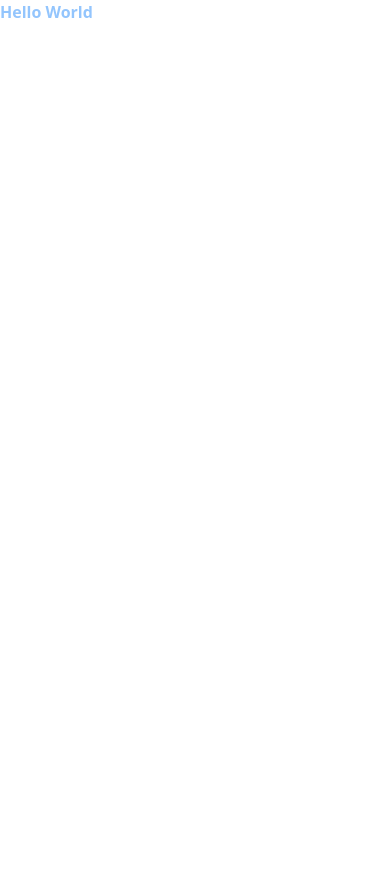
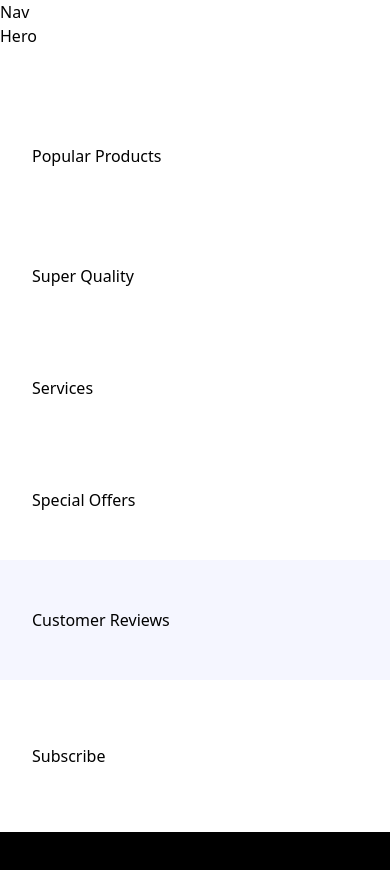
Before and after one commit to myoThiha-ryan/sneakers-x, a React (Vite) app: page / in a window 390 px wide. Shown: the top 870 px of the page. Before the commit the page ends 844 px from the top, so only its background shows below. Built offline with nearby package versions, Linux system fonts and the light colour scheme; a web font is replaced by a local one.

Commit message:
created sections and layout

```diff
--- a/src/App.jsx
+++ b/src/App.jsx
@@ -1,9 +1,19 @@
-function App() {
+import React from "react";
+
+const App = () => {
   return (
-    <>
-      <h1 className="text-blue-300 font-bold">Hello World</h1>
-    </>
+    <main className="relative">
+      Nav
+      <section className="xl:padding-1 wide:padding-r padding-b">Hero</section>
+      <section className="padding">Popular Products</section>
+      <section className="padding">Super Quality</section>
+      <section className="padding-x py-10">Services</section>
+      <section className="padding">Special Offers</section>
+      <section className="bg-pale-blue padding">Customer Reviews</section>
+      <section className="padding-x sm:py-32 py-16 w-full">Subscribe</section>
+      <section className="bg-black padding-x padding-t pb-8">Footer</section>
+    </main>
   );
-}
+};
 
 export default App;
--- /dev/null
+++ b/src/sections/CustomerReviews.jsx
@@ -0,0 +1,7 @@
+import React from "react";
+
+const CustomerReviews = () => {
+  return <div>CustomerReviews</div>;
+};
+
+export default CustomerReviews;
--- /dev/null
+++ b/src/sections/Footer.jsx
@@ -0,0 +1,7 @@
+import React from "react";
+
+const Footer = () => {
+  return <div>Footer</div>;
+};
+
+export default Footer;
--- /dev/null
+++ b/src/sections/Hero.jsx
@@ -0,0 +1,7 @@
+import React from "react";
+
+const Hero = () => {
+  return <div>Hero</div>;
+};
+
+export default Hero;
--- /dev/null
+++ b/src/sections/PopularProducts.jsx
@@ -0,0 +1,7 @@
+import React from "react";
+
+const PopularProducts = () => {
+  return <div>PopularProducts</div>;
+};
+
+export default PopularProducts;
--- /dev/null
+++ b/src/sections/Services.jsx
@@ -0,0 +1,7 @@
+import React from "react";
+
+const Services = () => {
+  return <div>Services</div>;
+};
+
+export default Services;
--- /dev/null
+++ b/src/sections/SpecialOffers.jsx
@@ -0,0 +1,7 @@
+import React from "react";
+
+const SpecialOffers = () => {
+  return <div>SpecialOffers</div>;
+};
+
+export default SpecialOffers;
--- /dev/null
+++ b/src/sections/Subscribe.jsx
@@ -0,0 +1,7 @@
+import React from "react";
+
+const Subscribe = () => {
+  return <div>Subscribe</div>;
+};
+
+export default Subscribe;
--- /dev/null
+++ b/src/sections/SuperQuality.jsx
@@ -0,0 +1,7 @@
+import React from "react";
+
+const SuperQuality = () => {
+  return <div>SuperQuality</div>;
+};
+
+export default SuperQuality;
```
Also changed, not shown: eslint.config.js (+17 -17 lines).
